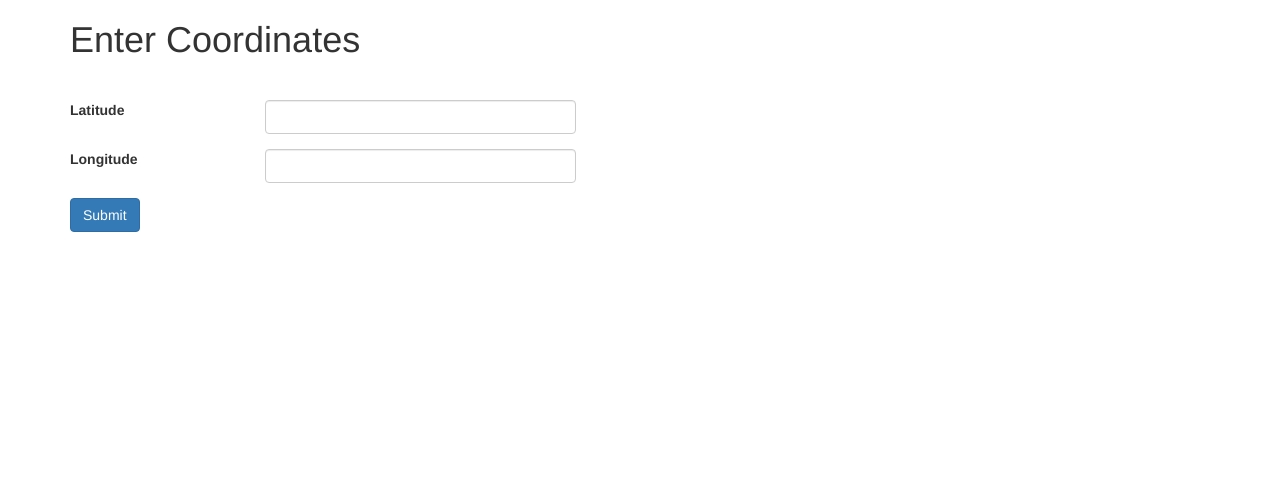
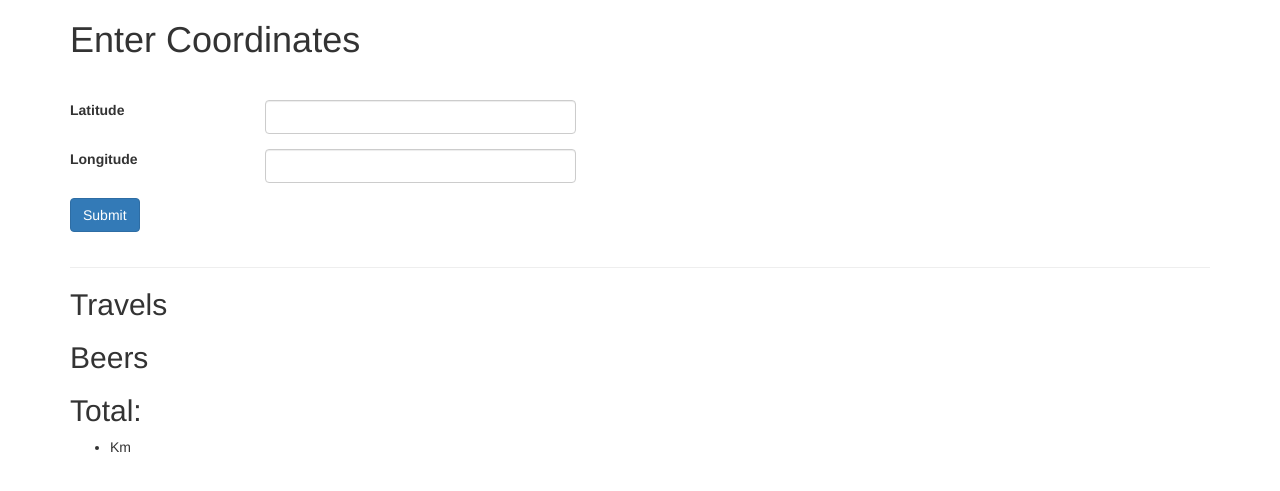
Before and after one commit to arvydas02/beer-test, a Symfony app: template templates/beer/index.html.twig in a window 1280 px wide. Shown: the top 491 px of the page. Run offline with Twig, Linux system fonts and the light colour scheme; the template is opened without the code that fills it: most values are stand-ins (such as "Sample title", 1, 10 or a date in 2020); form fields are guessed from the names that the template uses; some libraries are stand-ins or nearby versions.

Commit message:
feat: printing results

```diff
--- a/src/Service/ManageBreweryVisits.php
+++ b/src/Service/ManageBreweryVisits.php
@@ -42,7 +42,9 @@ class ManageBreweryVisits
         $lastDistanceToHome = 0;
         $visitedBreweries = [];
         $visits = [
-            'travels' => [],
+            'travels' => [
+                'HOME: ' . $homeCoordinates['latitude'] . ', ' . $homeCoordinates['longitude'],
+            ],
             'beers' => [],
             'total' => 0,
         ];
@@ -90,7 +92,7 @@ class ManageBreweryVisits
             $visits['total'] += $travelData[$breweryId]['distance'];
 
             // Update travel data by ne coordinates
-            $travelData = $this->manageTravelData->loadTravelDataByCooordinates($nextCoordinates, $visitedBreweries);
+            $travelData = $this->manageTravelData->loadTravelDataByCoordinates($nextCoordinates, $visitedBreweries);
         }
 
         return $visits;
--- a/templates/beer/index.html.twig
+++ b/templates/beer/index.html.twig
@@ -5,6 +5,8 @@
 {% block body %}
     <h1>Enter Coordinates</h1>
     <p>&nbsp;</p>
+
+    {{ form_start(form) }}
 
     <div class="row">
         <!-- First column -->
@@ -38,4 +40,33 @@
 
         </div>
     </div>
+
+    {{ form_end(form) }}
+
+    {% if data %}
+        <hr>
+
+        <h2>Travels</h2>
+        <ul>
+        {% for travelInfo in data['travels'] %}
+            <li>{{ travelInfo }}</li>
+        {% endfor %}
+        </ul>
+
+        <h2>Beers</h2>
+        <ul>
+        {% for beerInfo in data['beers'] %}
+            <li>{{ beerInfo }}</li>
+        {% endfor %}
+        </ul>
+
+        <h2>Total: </h2>
+        <ul>
+            <li>{{ data['total'] }} Km</li>
+        </ul>
+
+        <p>&nbsp;</p>
+        <p>&nbsp;</p>
+    {% endif %}
+
 {% endblock %}
```
Also changed, not shown: src/Controller/BeerController.php (+4 -4 lines).
